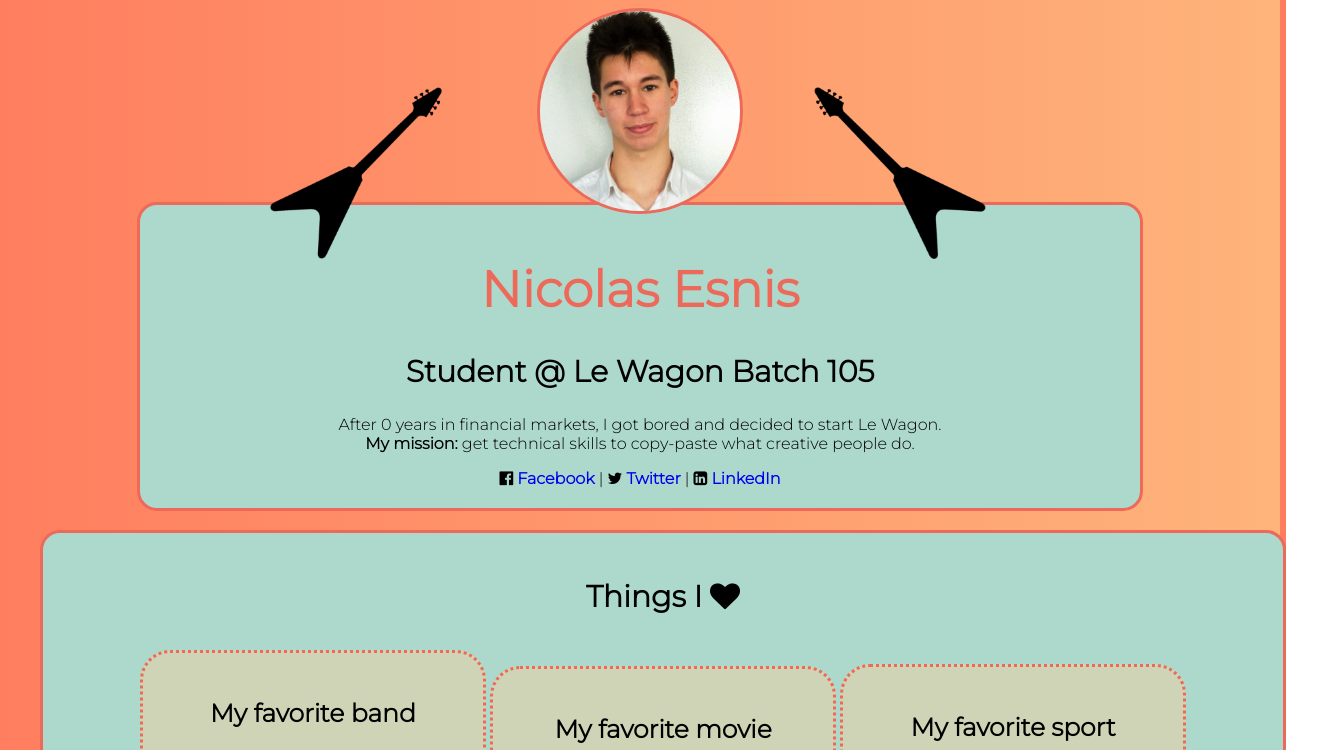
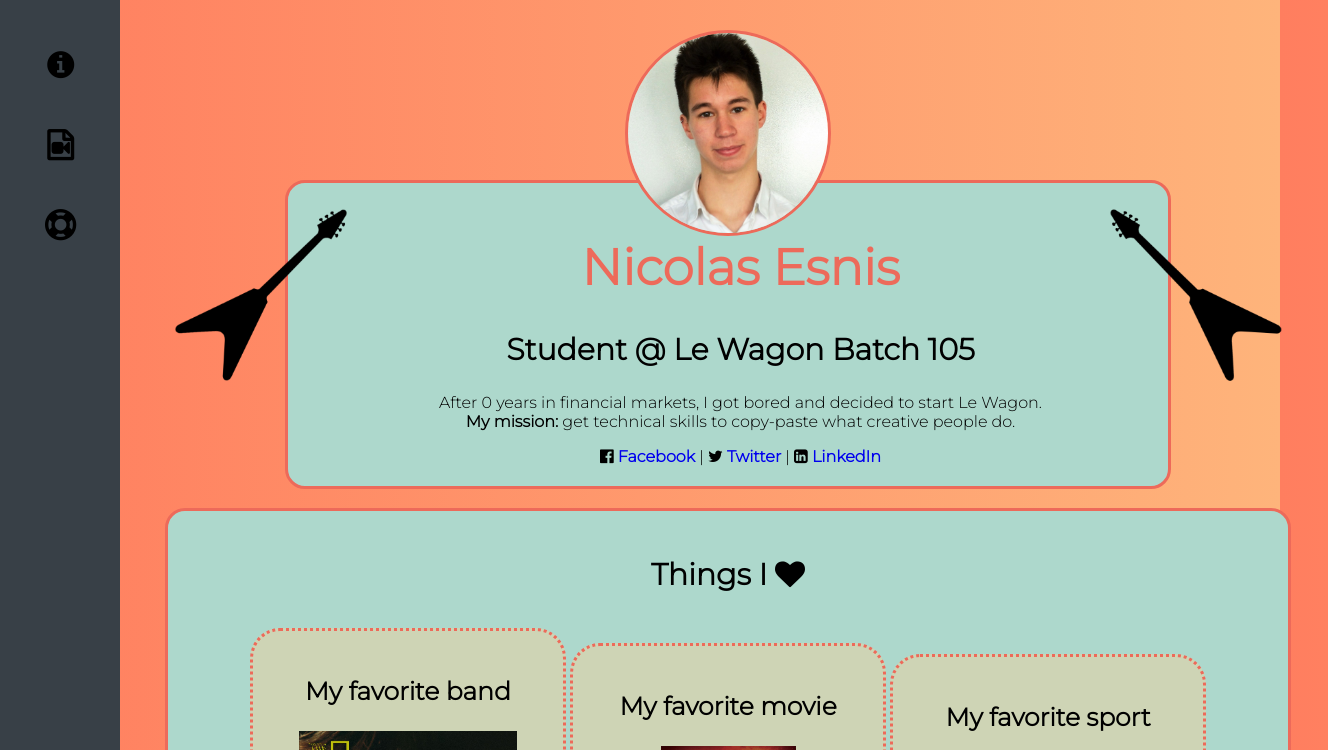
Before and after one commit to nicolasesnis/profile, a plain HTML site: page index.html in a window 1280 px wide. Shown: the top 750 px of the page, 1328 px wide, since content can reach past the window. Drawn offline with Linux system fonts and the light colour scheme.

Commit message:
improved the site

```diff
--- a/index.html
+++ b/index.html
@@ -10,6 +10,27 @@
 
 <body>
 
+  <div id="sidebar">
+    <ul>
+      <li>
+        <a href="#summary">
+          <i class="fa fa-info-circle" id="fontawesome"></i>
+        </a>
+      </li>
+      <li>
+        <a href="#favorite-movies">
+          <i class="fa fa-file-video-o" id="fontawesome"></i>
+        </a>
+      </li>
+      <li>
+        <a href="#footer">
+          <i class="fa fa-life-ring" id="fontawesome"></i>
+        </a>
+      </li>
+    </ul>
+  </div>
+
+  <div id="content">
     <div class="container">
 
       <center>
@@ -24,11 +45,11 @@
         <h2>Student @ Le Wagon Batch 105</h2>
         <p>After 0 years in financial markets, I got bored and decided to start Le Wagon. <br><strong>My mission:</strong> get technical skills to copy-paste what creative people do.</p>
         <i class="fa fa-facebook-official" aria-hidden="true"></i>
-      <a href="https://www.facebook.com/nicolas.esnis">Facebook</a> |
+        <a class="networks" href="https://www.facebook.com/nicolas.esnis">Facebook</a> |
         <i class="fa fa-twitter" aria-hidden="true"></i>
-      <a href="https://twitter.com/nicolasesnis">Twitter</a> |
+        <a class="networks" href="https://twitter.com/nicolasesnis">Twitter</a> |
         <i class="fa fa-linkedin-square" aria-hidden="true"></i>
-      <a href="https://www.linkedin.com/in/nicolas-esnis-2a483aa7/">LinkedIn</a>
+        <a class="networks" href="https://www.linkedin.com/in/nicolas-esnis-2a483aa7/">LinkedIn</a>
       </div>
 
       <br>
@@ -60,9 +81,8 @@
           </center>
           <p>Aggressive inline skating is a form of inline skating executed on specially designed inline skates with focus on grinding and spins. Participants refer to the activity as rollerblading, "blading," "skating," or "rolling". Taïg Khris (born July 27, 1975 in Algiers) is a Greek-Algerian professional vert skater.</p>
         </div>
-
       </div>
-
+    </div>
   </div>
 
 
--- a/style.css
+++ b/style.css
@@ -6,21 +6,64 @@ body {
   text-align: center;
 }
 
-a{
+#content {
+    margin-left: 120px;
+  }
+
+.networks {
   text-decoration: none;
   font-weight: bold;
 }
 
-a:hover {
+.networks:hover {
   /*text-decoration: none;*/
   background-color: rgb(239, 208, 158);
 }
 
-a:visited { text-decoration: none; color:black; }
+.networks:visited { text-decoration: none; color:black; }
+
+div {
+  display: block;
+}
+
+li {
+    display: list-item;
+    text-align: -webkit-match-parent;
+}
+
+ul, menu, dir {
+    display: block;
+    list-style-type: disc;
+    -webkit-margin-before: 1em;
+    -webkit-margin-after: 1em;
+    -webkit-margin-start: 0px;
+    -webkit-margin-end: 0px;
+    -webkit-padding-start: 40px;
+}
+
+#sidebar {
+    background-color: #384047;
+    position: fixed;
+    left: 0px;
+    top: 0px;
+    bottom: 0px;
+    width: 120px;
+    text-align: center;
+  }
+
+#sidebar ul {
+    list-style: none;
+    padding-left: 0px;
+  }
+
+#sidebar li {
+    margin-top: 50px;
+    margin-bottom: 50px;
+  }
 
 .container{
   width: 1200px;
-  margin: 0 auto;
+  margin: 30px auto;
 }
 
 .card1 {
@@ -31,8 +74,16 @@ a:visited { text-decoration: none; color:black; }
   border-bottom: 3px solid rgb(237, 106, 90);
   border-left: 3px solid rgb(237, 106, 90);
   border-top: 3px solid rgb(237, 106, 90);
-  width: 80%;
+  width: 70%;
   margin: 0 auto;
+}
+
+.profile-picture {
+  border: 3px solid rgb(237, 106, 90);
+  border-radius: 150px;
+  width: 200px;
+  height: 200px;
+  margin-bottom: -60px;
 }
 
 #name{
@@ -42,16 +93,15 @@ a:visited { text-decoration: none; color:black; }
 
 #guitar1{
   width: 20%;
-  margin-right: 150px;
-  margin-bottom: -100px;
-  margin-top: -100px;
+  margin-left: 25px;
+  float: left;
+  margin-bottom: 100px;
 }
 
 #guitar2{
   width: 20%;
-  margin-left: 150px;
-  margin-bottom: -100px;
-  margin-top: -100px;
+  float: right;
+  margin-bottom: 100px;
 }
 
 h2{
@@ -66,14 +116,6 @@ h3{
   text-align: justify;
 }
 
-.profile-picture {
-  border: 3px solid rgb(237, 106, 90);
-  border-radius: 150px;
-  width: 200px;
-  height: 200px;
-  margin-bottom: -60px;
-}
-
 .card2 {
   background-color: rgb(173, 216, 204);
   padding: 20px;
@@ -82,7 +124,7 @@ h3{
   border-bottom: 3px solid rgb(237, 106, 90);
   border-left: 3px solid rgb(237, 106, 90);
   border-top: 3px solid rgb(237, 106, 90);
-  width: 100%;
+  width: 90%;
   margin: 0 auto;
 }
 
@@ -111,3 +153,22 @@ h3{
 .hobby-image-3{
   width: 85%;
 }
+
+/*.list-inline > li {
+  display: inline-block;
+  padding: 0px 20px;
+}
+
+.list-inline {
+  padding-left: 0px;
+}*/
+
+#fontawesome {
+  font-size: 30px;
+  text-decoration: none;
+  color:black;
+  font-weight: bold;
+}
+#fontawesome:hover {
+  color: white;
+}
```
Lines whose indentation alone changed are shown as unchanged.
